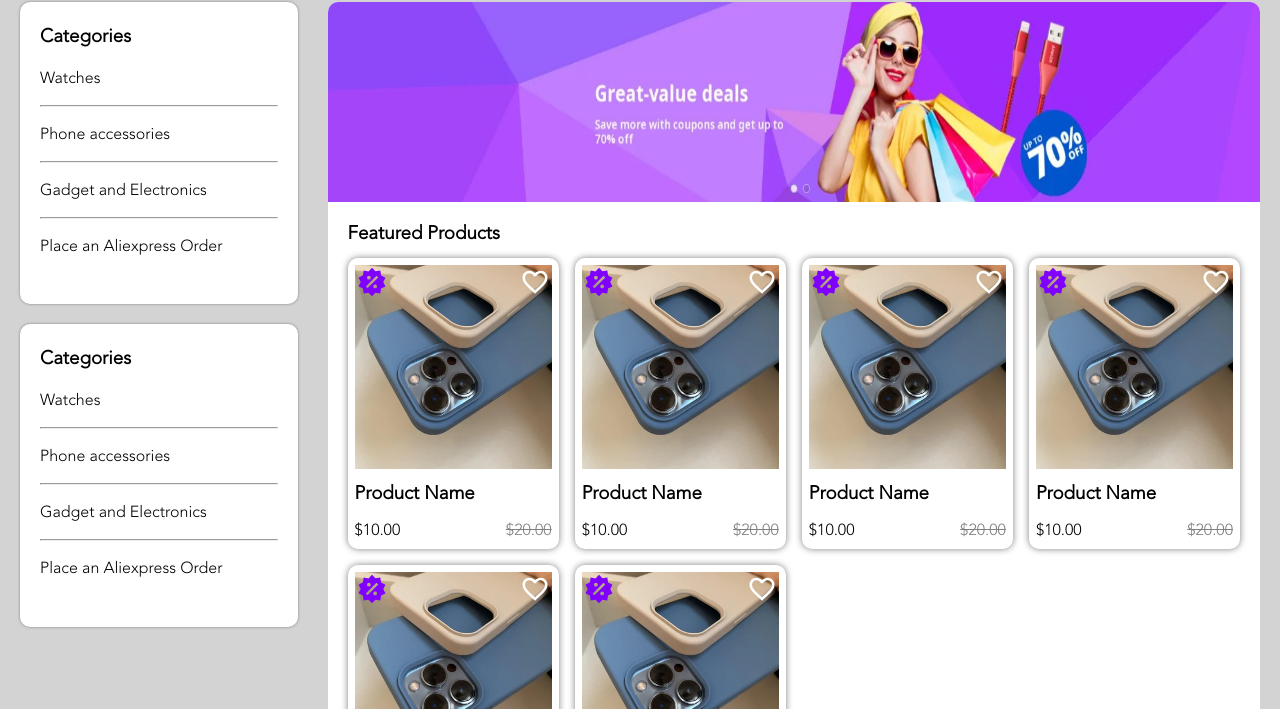
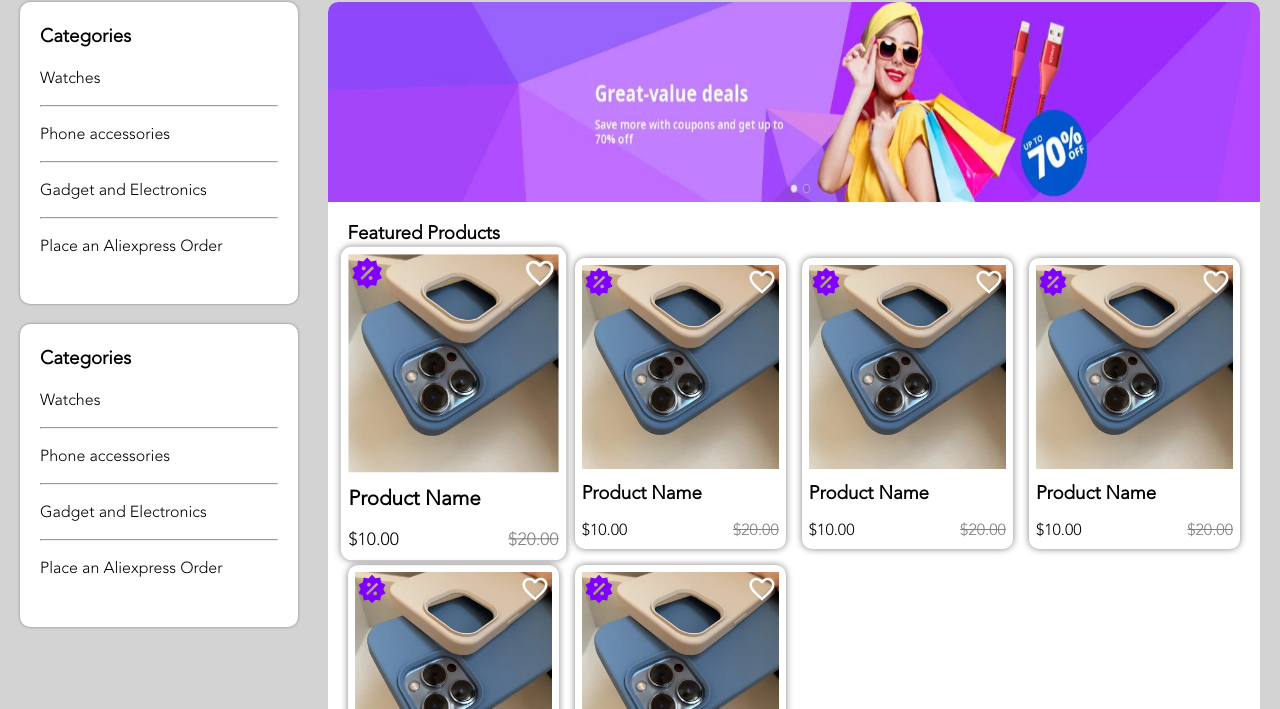
Before and after one commit to raydev10101/cheapaliwebsite.io, a plain HTML site: page index.html in a window 1280 px wide. In both pictures the pointer is over the element 453 px from the left and 494 px from the top of the page. Shown: the part 91-800 px from the top of the page. Drawn offline with Linux system fonts and the light colour scheme.

Commit message:
add hover effect to products

```diff
--- a/css/style.css
+++ b/css/style.css
@@ -108,6 +108,11 @@ main {
     position: relative;
 }
 
+#items:hover {
+    cursor: pointer;
+    transform: scale(1.1);
+    margin: 3px;
+}
 /* anchor tags hover effect */
 a:hover {
     text-shadow: 0px 0px 1px black;
```
